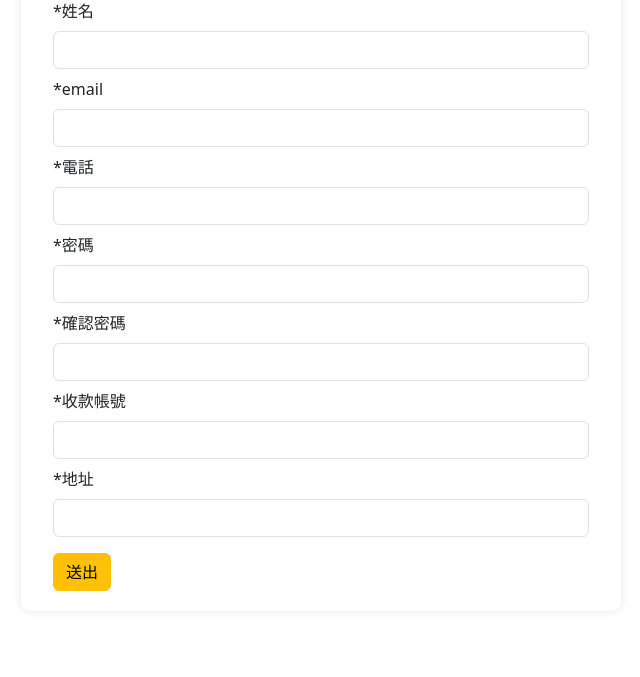
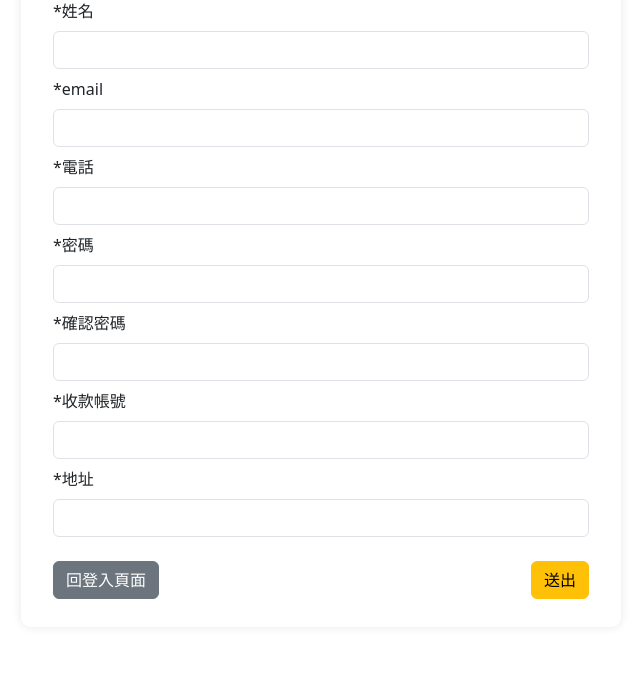
Before and after one commit to tch-robert/CampMate_Management_System, a PHP site: page /campmate/campground_owner/owner-signup.php in a window 1280 px wide. Shown: the part 297-974 px from the top of the page, without its empty margins (319-959 px from the left). Before the commit the page ends 888 px from the top, so only its background shows below. Run offline with PHP 8.4, Linux system fonts and the light colour scheme; some libraries are stand-ins or nearby versions.

Commit message:
owner調整

```diff
--- a/campground_owner/doSignUpOwner.php
+++ b/campground_owner/doSignUpOwner.php
@@ -6,7 +6,7 @@ if(!isset($_POST["name"])){
     exit;
 }
 
-$id=$_POST["id"];
+
 $name=$_POST["name"];
 $email=$_POST["email"];
 $phone=$_POST["phone"];
--- a/campground_owner/owner-signup.php
+++ b/campground_owner/owner-signup.php
@@ -63,13 +63,18 @@
                         <label for="" class="form-label">*收款帳號</label>
                         <input type="text" class="form-control" name="pay_account">
                     </div>
-                    <div class="mb-2">
+                    <div class="mb-4">
                         <label for="" class="form-label">*地址</label>
                         <input type="text" class="form-control" name="address">
                     </div>
-                    <button type="submit" class="btn btn-warning mt-2">
-                        送出
-                    </button>
+                    <div class="mb-2 d-flex justify-content-between">
+                        <button href="owner-signin.php" class="btn btn-secondary">
+                            回登入頁面
+                        </button>
+                        <button type="submit" class="btn btn-warning">
+                            送出
+                        </button>
+                    </div>
 
                 </form>
             </div>
```
